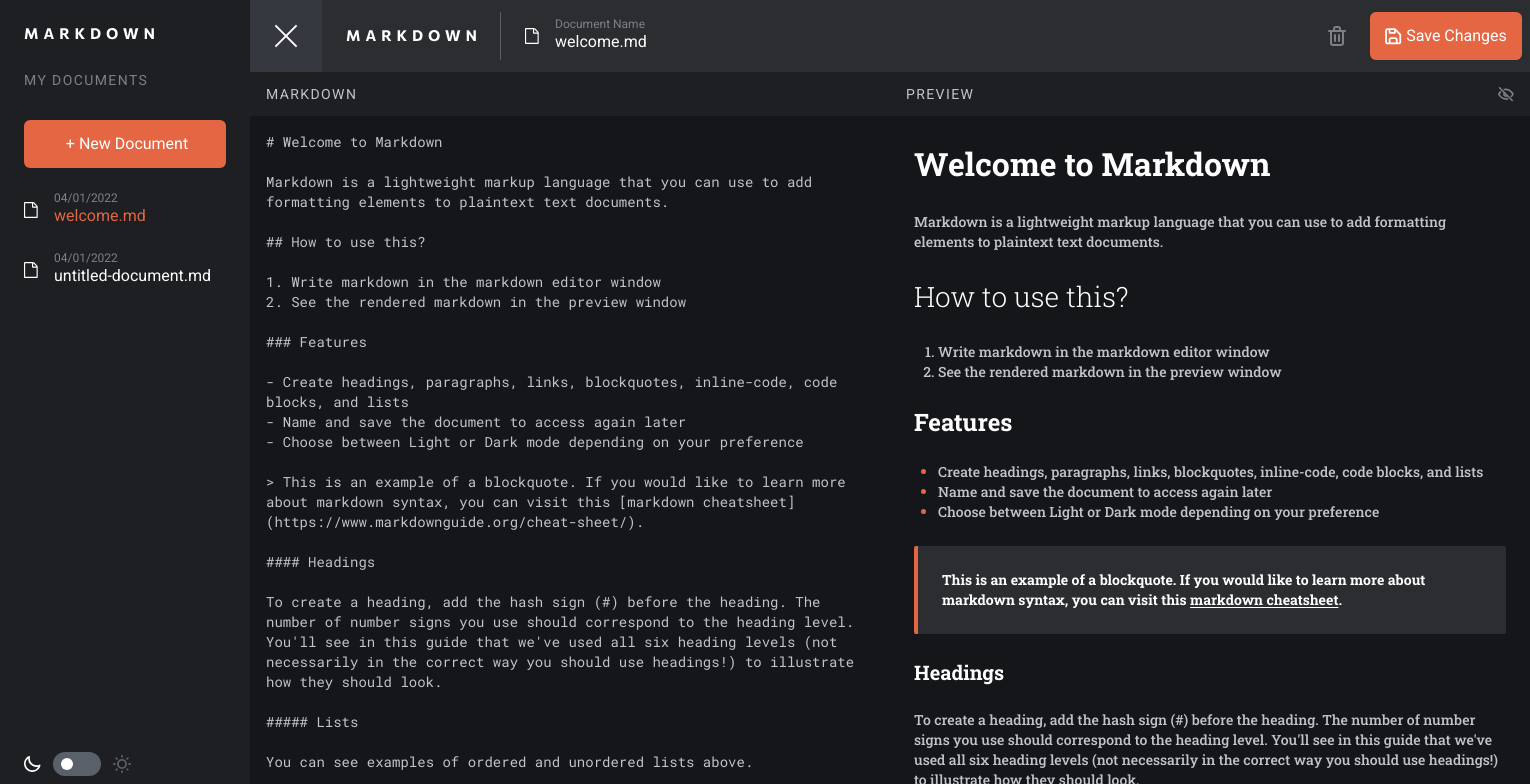
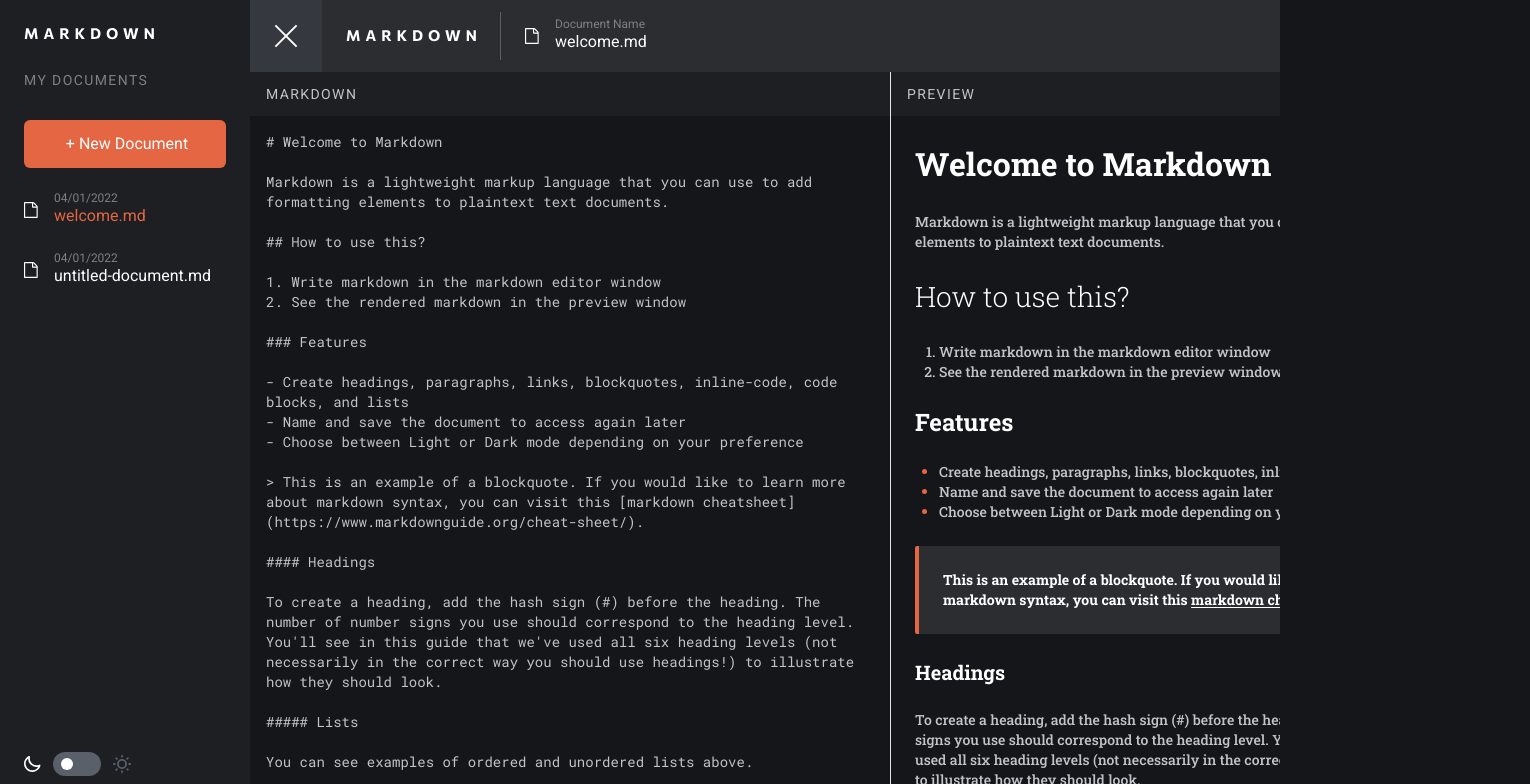
Before and after one commit to Pawel1894/browser-markup-editor, a React (Vite) app: page / in a window 1280 px wide. Shown: the top 784 px of the page, 1530 px wide, since content can reach past the window. Built offline with nearby package versions, Linux system fonts and the light colour scheme.

Commit message:
Disable save btn if no active document, changing controlling preview/markdown from javascript to css styles

```diff
--- a/src/App.tsx
+++ b/src/App.tsx
@@ -11,6 +11,7 @@ import { getItem, saveItem } from "./helpers/localStorage";
 
 function App() {
   const dispatch = useAppDispatch();
+  const isPreview = useAppSelector((state) => state.docs.isPreview);
 
   useEffect(() => {
     const localData: TDocument[] = getItem("docs");
@@ -22,7 +23,7 @@ function App() {
   }, []);
 
   return (
-    <div className={`grid wrapper transition-all`}>
+    <div className={`grid wrapper ${isPreview ? "preview-open" : "preview-closed"} transition-all`}>
       <Sidebar />
       <div>
         <Header />
--- a/src/components/editor/Editor.tsx
+++ b/src/components/editor/Editor.tsx
@@ -4,12 +4,10 @@ import { Markdown } from "../markdown/Markdown";
 import Preview from "../preview/Preview";
 
 export default function Editor(): ReactElement {
-  const isPreview = useAppSelector((state) => state.docs.isPreview);
-
   return (
-    <div className={`grid grid-cols-1 ${!isPreview ? "md:grid-cols-2" : null}`}>
-      {!isPreview ? <Markdown /> : null}
-      {isPreview || window.innerWidth >= 768 ? <Preview isPreview={isPreview} /> : null}
+    <div className={`editor`}>
+      <Markdown />
+      <Preview />
     </div>
   );
 }
--- a/src/components/header/DocumentDelete.tsx
+++ b/src/components/header/DocumentDelete.tsx
@@ -1,10 +1,11 @@
+import { useAppSelector } from "../../hooks/redux";
 import React, { ReactElement, useState } from "react";
 import DeleteIcon from "../../assets/icon-delete.svg";
 import DeletePrompt from "./DeletePrompt";
 
 export default function DocumentDelete(): ReactElement {
   const [isPromptOpen, setIsPromptOpen] = useState(false);
-
+  const { activeDoc } = useAppSelector((state) => state.docs);
   function onClickHandler() {
     setIsPromptOpen(true);
   }
@@ -12,7 +13,11 @@ export default function DocumentDelete(): ReactElement {
   return (
     <>
       <DeletePrompt isOpen={isPromptOpen} setIsPromptOpen={setIsPromptOpen} />
-      <button data-testid="removeBtn" className="ml-auto" onClick={onClickHandler}>
+      <button
+        data-testid="removeBtn"
+        className={`ml-auto ${!activeDoc ? "invisible" : ""}`}
+        onClick={onClickHandler}
+      >
         <img src={DeleteIcon} aria-hidden={true} alt="" />
         <span className="sr-only">delete markdown document</span>
       </button>
--- a/src/components/header/DocumentSave.tsx
+++ b/src/components/header/DocumentSave.tsx
@@ -1,12 +1,13 @@
 import React, { ReactElement } from "react";
 import SaveIcon from "../../assets/icon-save.svg";
-import { useAppDispatch } from "../../hooks/redux";
+import { useAppDispatch, useAppSelector } from "../../hooks/redux";
 import { documentActions } from "../../redux/document-slice";
 import { toast } from "react-hot-toast";
 import { saveDocument } from "../../redux/actions";
 
 export default function DocumentSave(): ReactElement {
   const dispatch = useAppDispatch();
+  const { activeDoc } = useAppSelector((state) => state.docs);
 
   function onClickHandler() {
     dispatch(saveDocument());
@@ -21,6 +22,7 @@ export default function DocumentSave(): ReactElement {
       aria-label="Save changes"
       className="primary-btn p-3 rounded-md"
       onClick={onClickHandler}
+      disabled={!activeDoc}
     >
       <img src={SaveIcon} alt="" aria-hidden={true} />
       <span className="hidden md:inline-block">Save Changes</span>
--- a/src/components/markdown/Body.tsx
+++ b/src/components/markdown/Body.tsx
@@ -29,7 +29,7 @@ export default function Body(): ReactElement {
   return (
     <textarea
       data-testid="markdownArea"
-      className="w-full bg-white dark:bg-neutral-100 dark:text-neutral-700 min-h-[calc(100vh-116px)] p-4 font-mono text-sm"
+      className="w-full bg-white dark:bg-neutral-100 dark:text-neutral-700 p-4 font-mono text-sm"
       value={activeDoc?.content ? activeDoc.content : ""}
       onChange={updateContent}
     />
--- a/src/components/markdown/Markdown.tsx
+++ b/src/components/markdown/Markdown.tsx
@@ -4,7 +4,7 @@ import Header from "./Header";
 
 export const Markdown = () => {
   return (
-    <div>
+    <div className="markdown">
       <Header />
       <Body />
     </div>
--- a/src/components/preview/Body.tsx
+++ b/src/components/preview/Body.tsx
@@ -22,7 +22,7 @@ export default function Body(): ReactElement {
 
   return (
     <ReactMarkdown
-      className={`p-6 bg-white dark:bg-neutral-100 overflow-y-auto w-full h-[calc(100vh-117px)] ${
+      className={`p-6 bg-white dark:bg-neutral-100 overflow-y-auto w-full ${
         isPreview ? "md:max-w-screen-sm md:mx-auto" : ""
       } preview-markdown`}
     >
--- a/src/components/preview/Preview.tsx
+++ b/src/components/preview/Preview.tsx
@@ -2,13 +2,9 @@ import React, { ReactElement } from "react";
 import Body from "./Body";
 import Header from "./Header";
 
-interface Props {
-  isPreview: boolean;
-}
-
-export default function Preview({ isPreview }: Props): ReactElement {
+export default function Preview(): ReactElement {
   return (
-    <div className={`${isPreview && window.innerWidth > 768 ? "border-l border-neutral-800" : ""}`}>
+    <div className={`preview`}>
       <Header />
       <Body />
     </div>
--- a/src/index.css
+++ b/src/index.css
@@ -3,7 +3,8 @@
 @tailwind utilities;
 
 @layer base {
-  body {
+  body,
+  #root {
     @apply overflow-hidden;
   }
 
@@ -16,22 +17,53 @@
   }
 
   .sidebar {
-    visibility: visible;
-    opacity: 1;
-    transition: opacity 1s;
+    @apply visible;
+    @apply opacity-100;
+    @apply transition-opacity;
   }
 
   .menu-closed .wrapper .sidebar {
-    visibility: hidden;
-    opacity: 0;
-    width: 0;
-    height: 0;
-    padding: 0;
-    margin: 0;
+    @apply invisible;
+    @apply opacity-0;
+    @apply w-0;
+    @apply h-0;
+    @apply p-0;
+    @apply m-0;
   }
 
   .menu-closed .wrapper {
     grid-template-columns: 0px 100vw;
+  }
+
+  .preview-open .preview {
+    @apply block;
+  }
+
+  .preview-closed .preview {
+    @apply hidden;
+  }
+
+  .preview-closed .markdown textarea {
+    @apply block;
+    min-height: calc(100vh - 105px);
+  }
+
+  .preview-open .markdown {
+    @apply hidden;
+  }
+
+  @media (min-width: 768px) {
+    .preview-closed .editor {
+      @apply grid;
+      @apply grid-cols-2;
+    }
+
+    .preview-closed .preview {
+      @apply block;
+      min-height: calc(100vh - 72px);
+      @apply border-l;
+      @apply border-neutral-800;
+    }
   }
 
   :is(h1, h2, h3, h4, h5, h6) {
@@ -90,6 +122,10 @@
   .primary-btn:active {
     @apply bg-primary-200;
     @apply transition-colors;
+  }
+
+  .primary-btn:disabled {
+    @apply bg-neutral-500;
   }
 
   .primary-btn > span {
```
